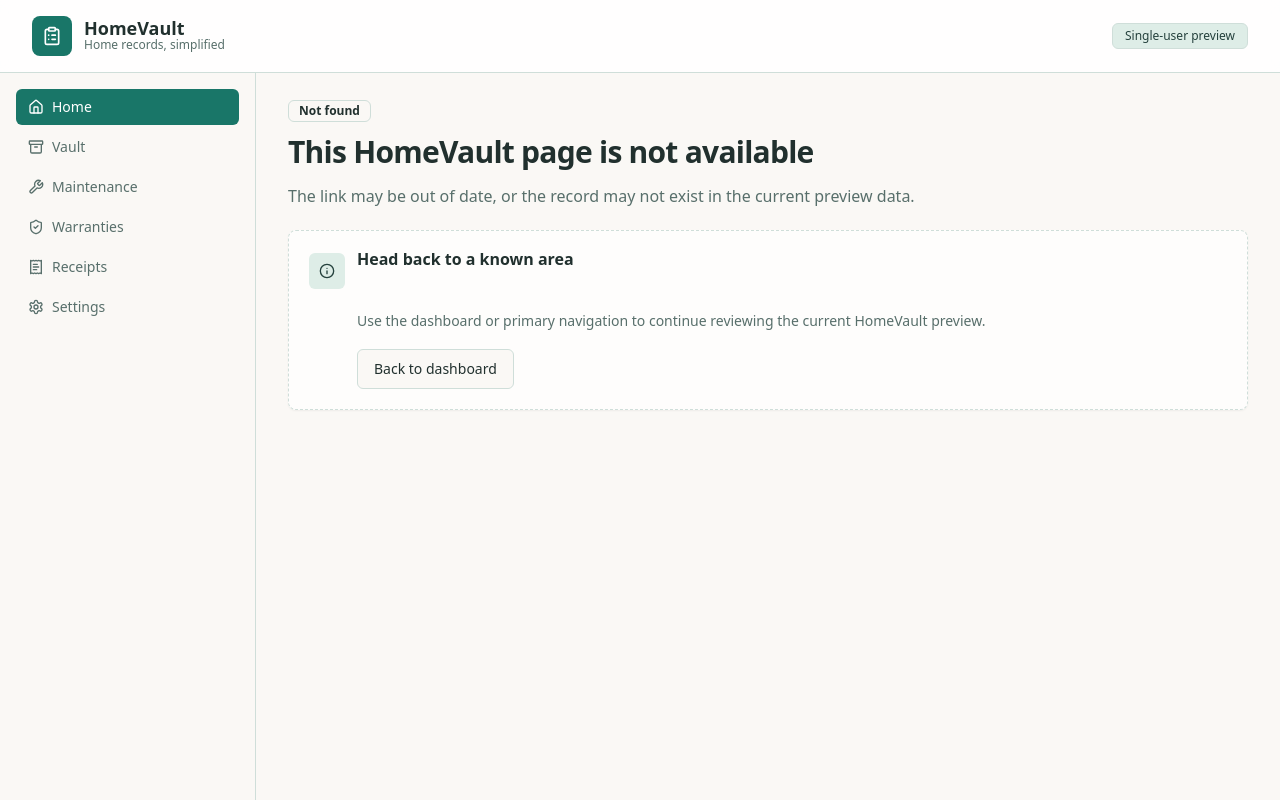
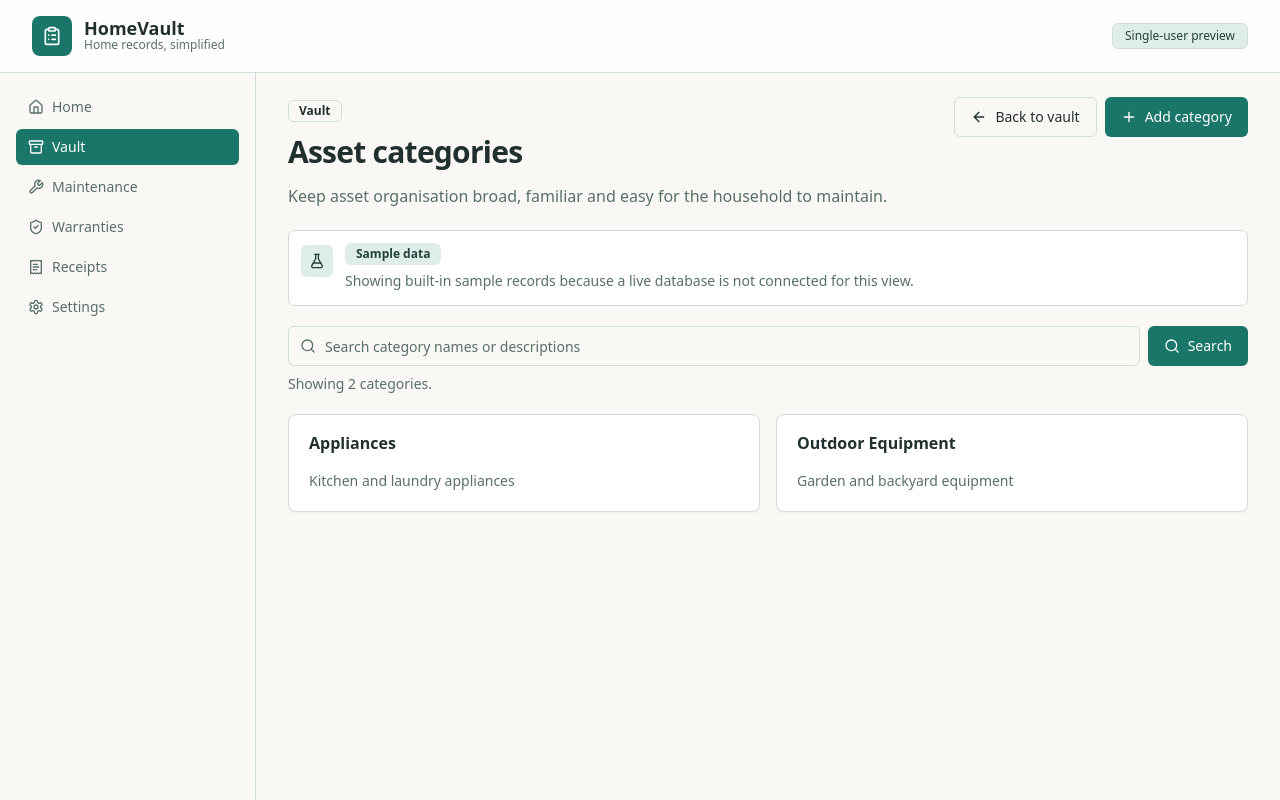
Before and after one commit to LatinMaestro/HomeVault, a Next.js app: page /vault/categories in a window 1280 px wide. Before the commit this address had no page. Built offline with nearby package versions, Linux system fonts and the light colour scheme; no server answers; the database is empty.

Commit message:
Add asset category list

```diff
--- /dev/null
+++ b/src/app/vault/categories/page.tsx
@@ -0,0 +1,101 @@
+import type { Metadata } from "next";
+import Link from "next/link";
+import { Plus } from "lucide-react";
+
+import { AppShell } from "@/components/app-shell";
+import { BackLinkButton } from "@/components/back-link-button";
+import { DataSourceNote } from "@/components/data-source-note";
+import { EmptyState } from "@/components/empty-state";
+import { ListSearch } from "@/components/list-search";
+import { PageHeader } from "@/components/page-header";
+import { Button } from "@/components/ui/button";
+import { Card, CardContent, CardHeader, CardTitle } from "@/components/ui/card";
+import { getAssetCategories } from "@/lib/home-data";
+import { getQueryParam, matchesQuery } from "@/lib/list-filter";
+
+export const metadata: Metadata = {
+  title: "Asset Categories",
+  description: "Manage broad household asset categories in HomeVault.",
+};
+
+export const dynamic = "force-dynamic";
+
+export default async function AssetCategoriesPage({
+  searchParams,
+}: {
+  searchParams: Promise<{ q?: string | string[] }>;
+}) {
+  const query = getQueryParam((await searchParams).q);
+  const categories = await getAssetCategories();
+  const visibleCategories = categories.data.filter((category) =>
+    matchesQuery(query, [category.name, category.description]),
+  );
+
+  return (
+    <AppShell activeSection="Vault">
+      <section className="space-y-5">
+        <PageHeader
+          eyebrow="Vault"
+          title="Asset categories"
+          description="Keep asset organisation broad, familiar and easy for the household to maintain."
+          action={
+            <div className="flex flex-col gap-2 sm:flex-row">
+              <BackLinkButton href="/vault">Back to vault</BackLinkButton>
+              <Button asChild>
+                <Link href="/vault/categories/new">
+                  <Plus className="h-4 w-4" aria-hidden="true" />
+                  Add category
+                </Link>
+              </Button>
+            </div>
+          }
+        />
+        <DataSourceNote source={categories.source} />
+        <ListSearch
+          action="/vault/categories"
+          defaultValue={query}
+          label="Search asset categories"
+          placeholder="Search category names or descriptions"
+          resultCount={visibleCategories.length}
+          resultNoun="category"
+          resultNounPlural="categories"
+        />
+
+        {visibleCategories.length ? (
+          <div className="grid gap-4 sm:grid-cols-2">
+            {visibleCategories.map((category) => (
+              <Link key={category.id} href={`/vault/categories/${category.id}/edit`}>
+                <Card className="h-full transition-colors hover:bg-accent">
+                  <CardHeader>
+                    <CardTitle>{category.name}</CardTitle>
+                  </CardHeader>
+                  <CardContent className="text-sm text-muted-foreground">
+                    {category.description || "No description recorded yet"}
+                  </CardContent>
+                </Card>
+              </Link>
+            ))}
+          </div>
+        ) : (
+          <EmptyState
+            title={query ? "No categories match this search" : "No asset categories yet"}
+            description={
+              query
+                ? "Try a broader category name or description."
+                : "Add a broad category to make assets easier to organise."
+            }
+            action={
+              query ? (
+                <BackLinkButton href="/vault/categories">Clear search</BackLinkButton>
+              ) : (
+                <Button asChild>
+                  <Link href="/vault/categories/new">Add category</Link>
+                </Button>
+              )
+            }
+          />
+        )}
+      </section>
+    </AppShell>
+  );
+}
```
